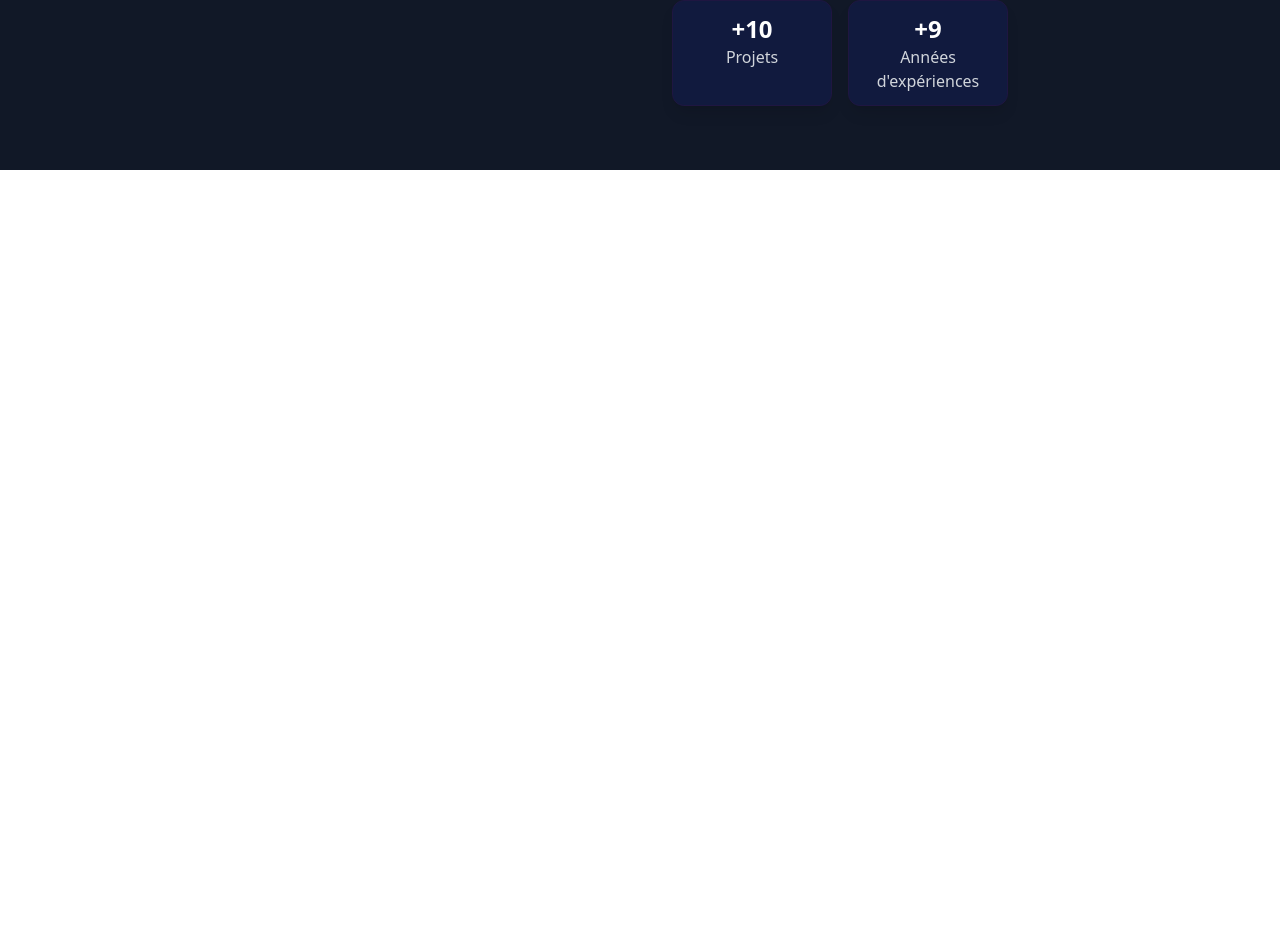
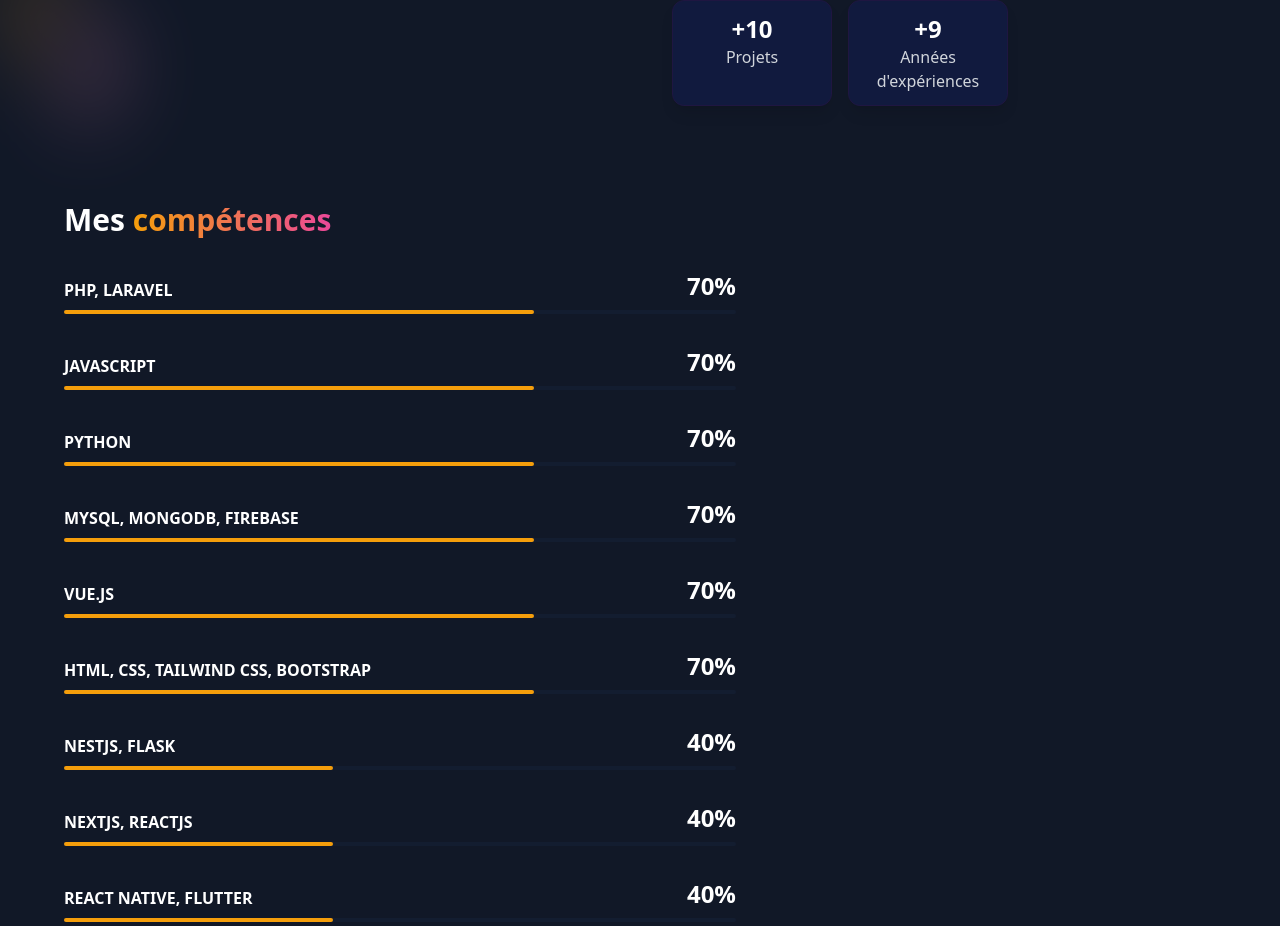
Before and after one commit to ssteevy/my-portfolio, a Vue app: page / in a window 1280 px wide. Shown: the part 1812-2738 px from the top of the page. Before the commit the page ends 1982 px from the top, so only its background shows below. Built offline with nearby package versions, Linux system fonts and the light colour scheme.

Commit message:
portfolio: add Experience and skills

```diff
--- a/src/App.vue
+++ b/src/App.vue
@@ -4,6 +4,7 @@
     <HeroSection />
     <ServicesSection />
     <AboutSection />
+    <ExperienceAndSkills />
   </div>
 </template>
 
@@ -14,5 +15,6 @@ const NavBar = defineAsyncComponent(() => import('@/components/NavBar.vue'));
 const HeroSection = defineAsyncComponent(() => import('@/components/HeroSection.vue'));
 const ServicesSection = defineAsyncComponent(() => import('@/components/ServicesSection.vue'));
 const AboutSection = defineAsyncComponent(() => import('@/components/AboutSection.vue'));
+const ExperienceAndSkills = defineAsyncComponent(() => import('@/components/ExperienceAndSkills.vue'));
 //import HeroSection from '@/components/HeroSection.vue'
 </script>
--- /dev/null
+++ b/src/components/ExperienceAndSkills.vue
@@ -0,0 +1,87 @@
+<template>
+    <section class="text-white mt-18" id="skills">
+        <div class="absolute right-0 top-[110rem] h-full w-full justify-end">
+            <span class="flex opacity-20">
+                <span class="w-16 h-32 rounded-l-full flex bg-primary blur-2xl"></span>
+                <span class="w-16 h-32 rounded-r-full flex bg-[#f88fc2] blur-2xl mt-14"></span>
+            </span>
+        </div>
+        <div class="py-8 px-4 xl:px-16">
+            <h2 class="text-3xl font-bold text-white text-left mb-4">Mes
+                <span class="text-transparent bg-clip-text bg-gradient-to-r from-primary to-secondary">compétences</span>
+            </h2>
+            <div class="max-w-2xl">
+                <div class="mt-8" v-for="skill in Skills" :key="skill.id">
+                    <div class="flex items-end justify-between" data-aos="fade-right">
+                        <h4 class="font-semibold uppercase text-white">
+                            {{ skill.name }}
+                        </h4>
+                        <h3 class="text-2xl font-bold text-white">{{ skill.level }}</h3>
+                    </div>
+                    <div class="mt-2 h-1 w-full bg-[#131d30] rounded-full">
+                        <div class="h-1 rounded-full bg-primary" :style="`width: ${skill.level}`"></div>
+                    </div>
+                </div>
+            </div>
+            <div data-aos="flip-letf">
+                <h2 class="text-3xl font-bold text-white text-left mb-8 md:text-center md:mt-0 mt-8">Mes Expériences</h2>
+                <div class="space-y-8 py-8" data-aos="fade-left">
+                    <div v-for="element in Experiences" :key="element.id">
+                        <div class="flex items-center rounded-xl p-4 bg-[#111a3e] shadow-lg border border-[#1f1641]">
+                            <div class="w-1/4">
+                                <img src="https://img.icons8.com/ios-filled/100/ffffff/lawyer.png" alt="lawyer">
+                            </div>
+                            <div class="w-3/4 pl-4">
+                                <h3 class="text-2xl font-semibold uppercase text-transparent bg-clip-text bg-gradient-to-r from-primary to-secondary">{{ element.role }}</h3>
+                                <p class="text-white">{{ element.company }}</p>
+                                <p class="text-white">{{ element.year }}</p>
+                            </div>
+                        </div>
+                    </div>
+                </div>
+            </div>
+        </div>
+    </section>
+</template>
+
+<script setup>
+import { ref } from 'vue';
+const Skills = ref([
+    { id: 1, name: 'Php, Laravel', level: '70%' },
+    { id: 2, name: 'JavaScript', level: '70%' },
+    { id: 3, name: 'Python', level: '70%' },
+    { id: 4, name: 'Mysql, MongoDB, Firebase', level: '70%' },
+    { id: 5, name: 'Vue.js', level: '70%' },
+    { id: 6, name: 'HTML, CSS, Tailwind CSS, Bootstrap', level: '70%' },
+    { id: 7, name: 'NestJs, Flask', level: '40%' },
+    { id: 8, name: 'NextJs, ReactJs', level: '40%' },
+    { id: 9, name: 'React native, Flutter', level: '40%' },
+]);
+
+const Experiences = ref([
+    {
+        id: 1,
+        role: 'Developpeur Web et Mobile',
+        company: 'Coding Academy EPITECH',
+        year: '2025',
+    },
+    {
+        id: 2,
+        role: 'Operateur de saisie',
+        company: 'Archives Nationales d\'Haïti',
+        year: '2016 - 2018',
+    },
+    {
+        id: 3,
+        role: 'Aide technicien de maintenance',
+        company: 'Archives Nationales d\'Haïti',
+        year: '2018 - 2019',
+    },
+    {
+        id: 4,
+        role: 'Technicien de maintenance',
+        company: 'Archives Nationales d\'Haïti',
+        year: '2020 - 2025',
+    },
+])
+</script>
```
